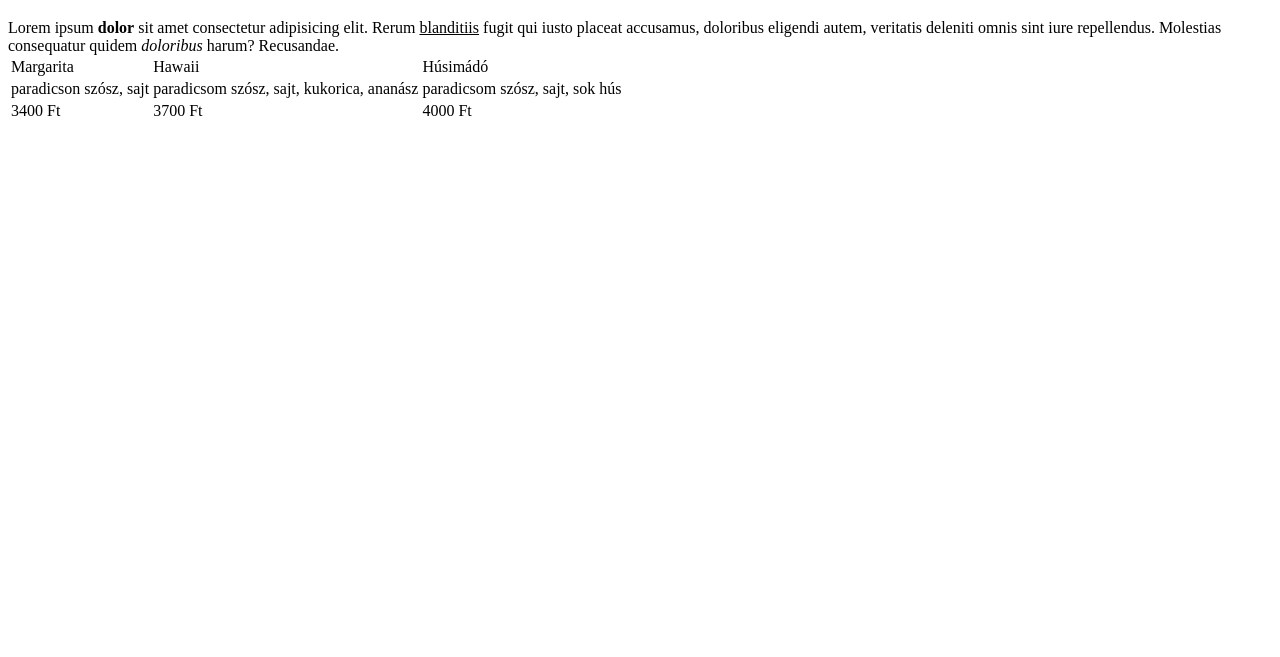
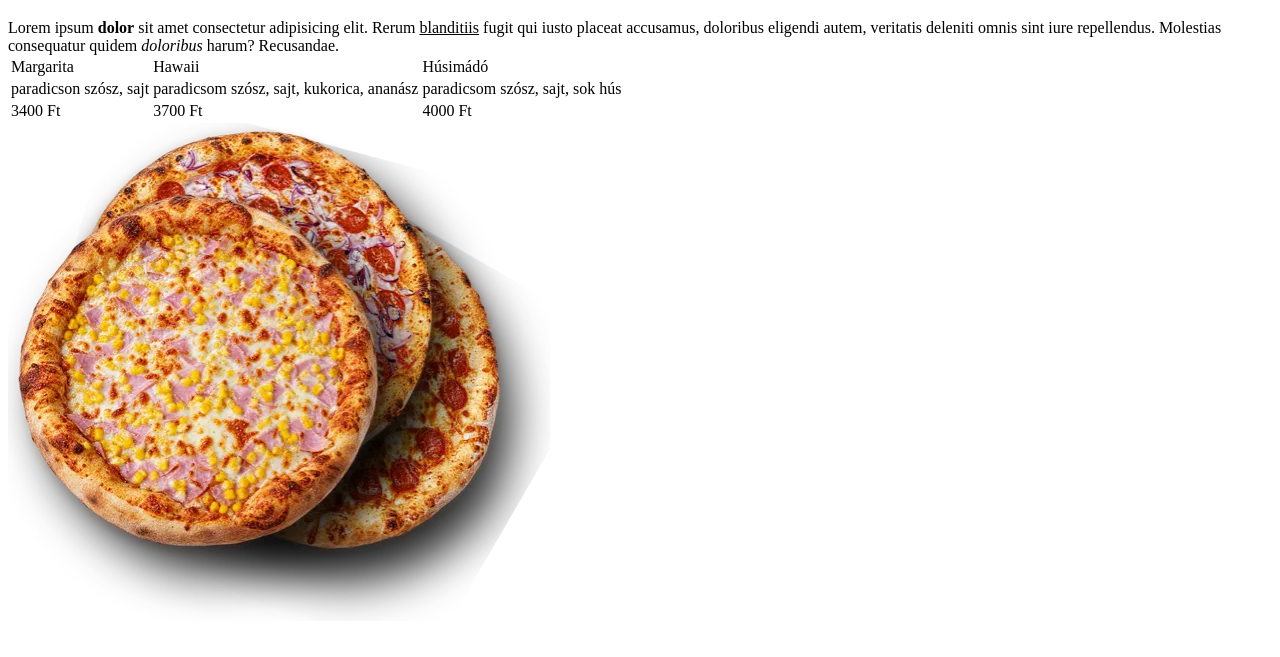
Before and after one commit to Osandpeti/projekt_3, a plain HTML site: page pizzak.html in a window 1280 px wide. Shown: the part 97-754 px from the top of the page. Drawn offline with Linux system fonts and the light colour scheme.

Commit message:
kép beszurása megtörtént

```diff
--- a/pizzak.html
+++ b/pizzak.html
@@ -31,6 +31,7 @@
 			<td>4000 Ft</td>
 		</tr>
 	</table>
+	<img src="./img/pizzak.webp" alt="Pizzzaaaa">
 </body>
 
 </html>
```
